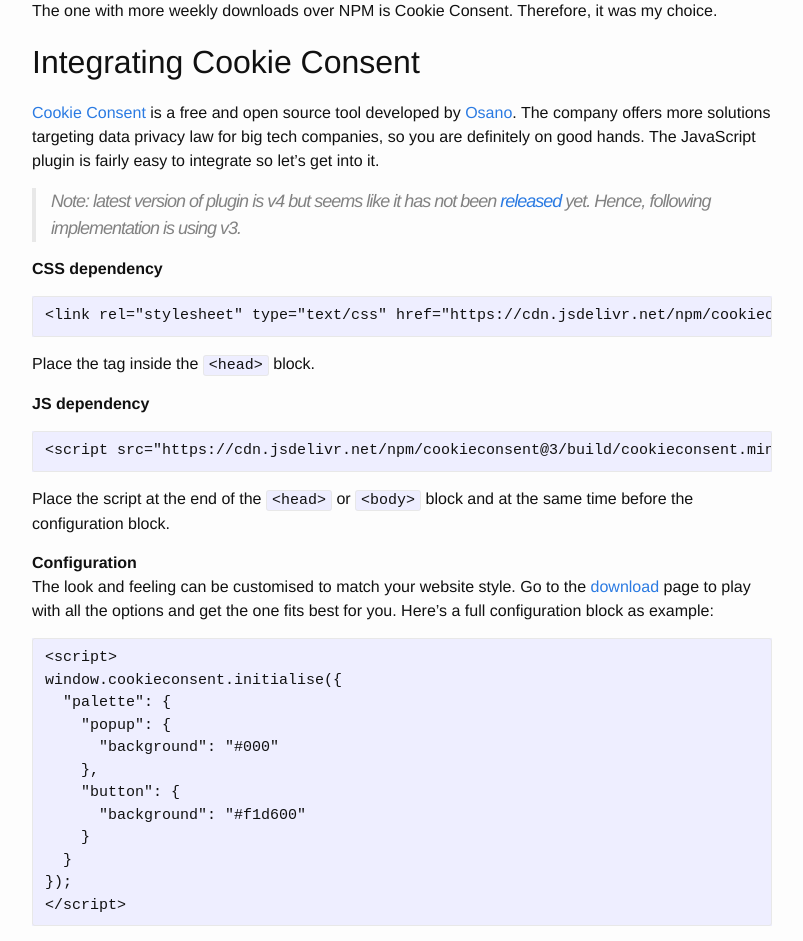
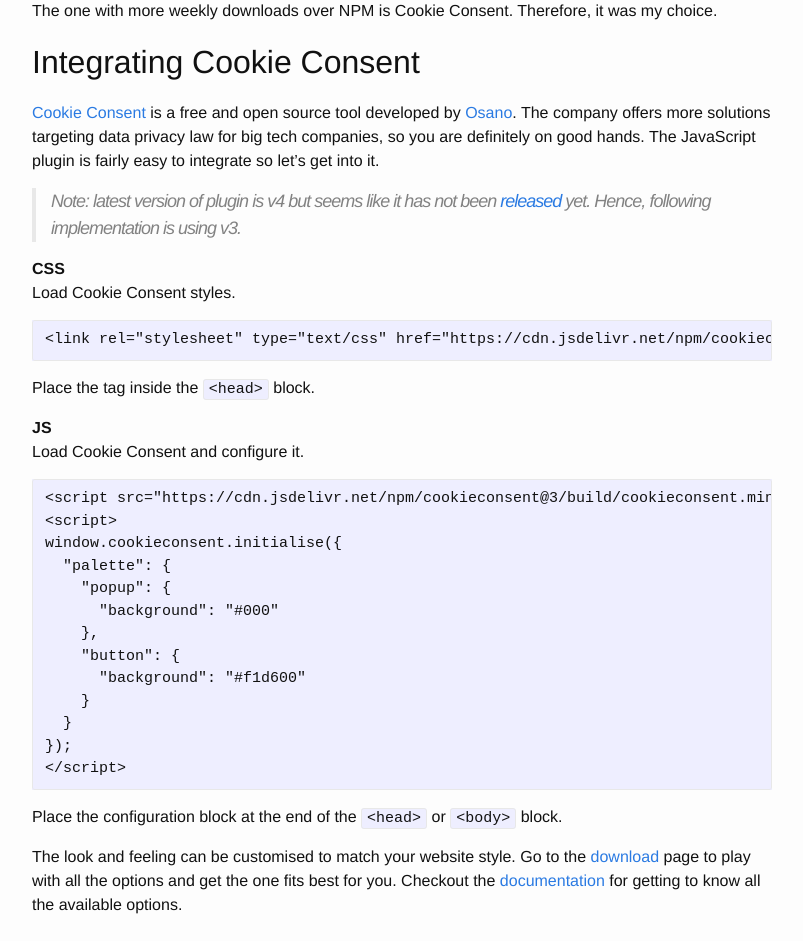
Before and after one commit to luciomartinez/luciomartinez.github.io, a Jekyll site: the page built from _posts/2020-08-26-enable-cookie-banner-in-10-minutes.markdown, in a window 1280 px wide and 1400 px high, scrolled down 1056 px. Shown: the top 941 px of the window, without its empty margins (238-1041 px from the left). Built offline with Jekyll 4.4.1, drawn with Linux system fonts in a browser that asks for light colours; comment, search, counter and statistics services are not loaded; some of the changed text lies outside the part shown.

Commit message:
Update post

````diff
--- a/_posts/2020-08-26-enable-cookie-banner-in-10-minutes.markdown
+++ b/_posts/2020-08-26-enable-cookie-banner-in-10-minutes.markdown
@@ -47,24 +47,20 @@
 > Note: latest version of plugin is v4 but seems like it has not been [released](https://twitter.com/delucioux/status/1298666264794222592/retweets/with_comments) yet.
 Hence, following implementation is using v3.
 
-__CSS dependency__
+__CSS__
+Load Cookie Consent styles.
+
 ```
 <link rel="stylesheet" type="text/css" href="https://cdn.jsdelivr.net/npm/cookieconsent@3/build/cookieconsent.min.css" />
 ```
+
 Place the tag inside the `<head>` block.
 
-__JS dependency__
+__JS__
+Load Cookie Consent and configure it.
+
 ```
 <script src="https://cdn.jsdelivr.net/npm/cookieconsent@3/build/cookieconsent.min.js" data-cfasync="false"></script>
-```
-Place the script at the end of the `<head>` or `<body>` block and at the same time before the configuration block.
-
-__Configuration__
-The look and feeling can be customised to match your website style.
-Go to the [download](https://www.osano.com/cookieconsent/download/) page to play with all the options and get the one fits best for you.
-Here's a full configuration block as example:
-
-```
 <script>
 window.cookieconsent.initialise({
   "palette": {
````
Also changed, not shown: other parts of _posts/2020-08-26-enable-cookie-banner-in-10-minutes.markdown (+4 -2 lines).
